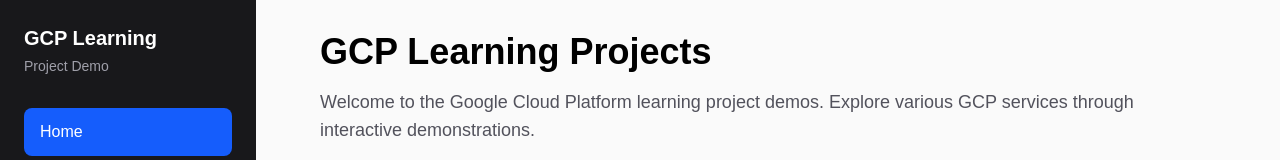
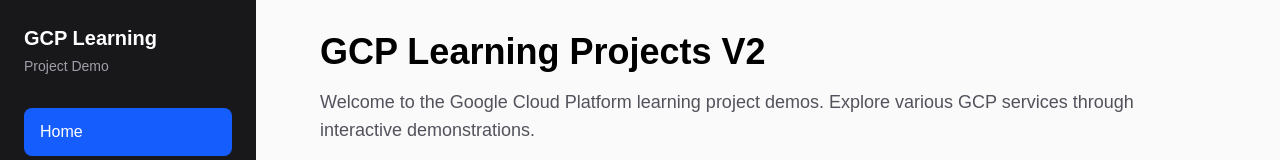
Before and after one commit to Shaawwnn/gcp, a Next.js app in the folder client/: page / in a window 1280 px wide. Shown: the top 160 px of the page. Built offline with nearby package versions, Linux system fonts and the light colour scheme.

Commit message:
🔧 Refactor clouddeploybeta.yaml and page.tsx: Improve formatting for YAML steps and update page title in Next.js client to 'GCP Learning Projects V2', enhancing consistency and readability.

```diff
--- a/client/app/page.tsx
+++ b/client/app/page.tsx
@@ -1,4 +1,4 @@
-import Link from "next/link";
+import Link from 'next/link';
 
 interface DemoCardProps {
   href: string;
@@ -12,13 +12,9 @@
       href={href}
       className="bg-white dark:bg-zinc-900 rounded-lg p-6 shadow-sm hover:shadow-md transition-shadow"
     >
-      <h2 className="text-2xl font-semibold text-black dark:text-zinc-50 mb-3">
-        {title}
-      </h2>
+      <h2 className="text-2xl font-semibold text-black dark:text-zinc-50 mb-3">{title}</h2>
       <p className="text-zinc-600 dark:text-zinc-400 mb-4">{description}</p>
-      <span className="text-blue-600 dark:text-blue-400 font-medium">
-        View Demo →
-      </span>
+      <span className="text-blue-600 dark:text-blue-400 font-medium">View Demo →</span>
     </Link>
   );
 }
@@ -28,11 +24,11 @@
     <div className="min-h-screen bg-zinc-50 dark:bg-black p-8">
       <div className="max-w-4xl mx-auto">
         <h1 className="text-4xl font-bold text-black dark:text-zinc-50 mb-4">
-          GCP Learning Projects
+          GCP Learning Projects V2
         </h1>
         <p className="text-lg text-zinc-600 dark:text-zinc-400 mb-8">
-          Welcome to the Google Cloud Platform learning project demos. Explore
-          various GCP services through interactive demonstrations.
+          Welcome to the Google Cloud Platform learning project demos. Explore various GCP services
+          through interactive demonstrations.
         </p>
 
         <div className="grid grid-cols-1 md:grid-cols-2 lg:grid-cols-3 gap-6">
```
Also changed, not shown: 1 other file (tests, documents, lock files or other folders).
